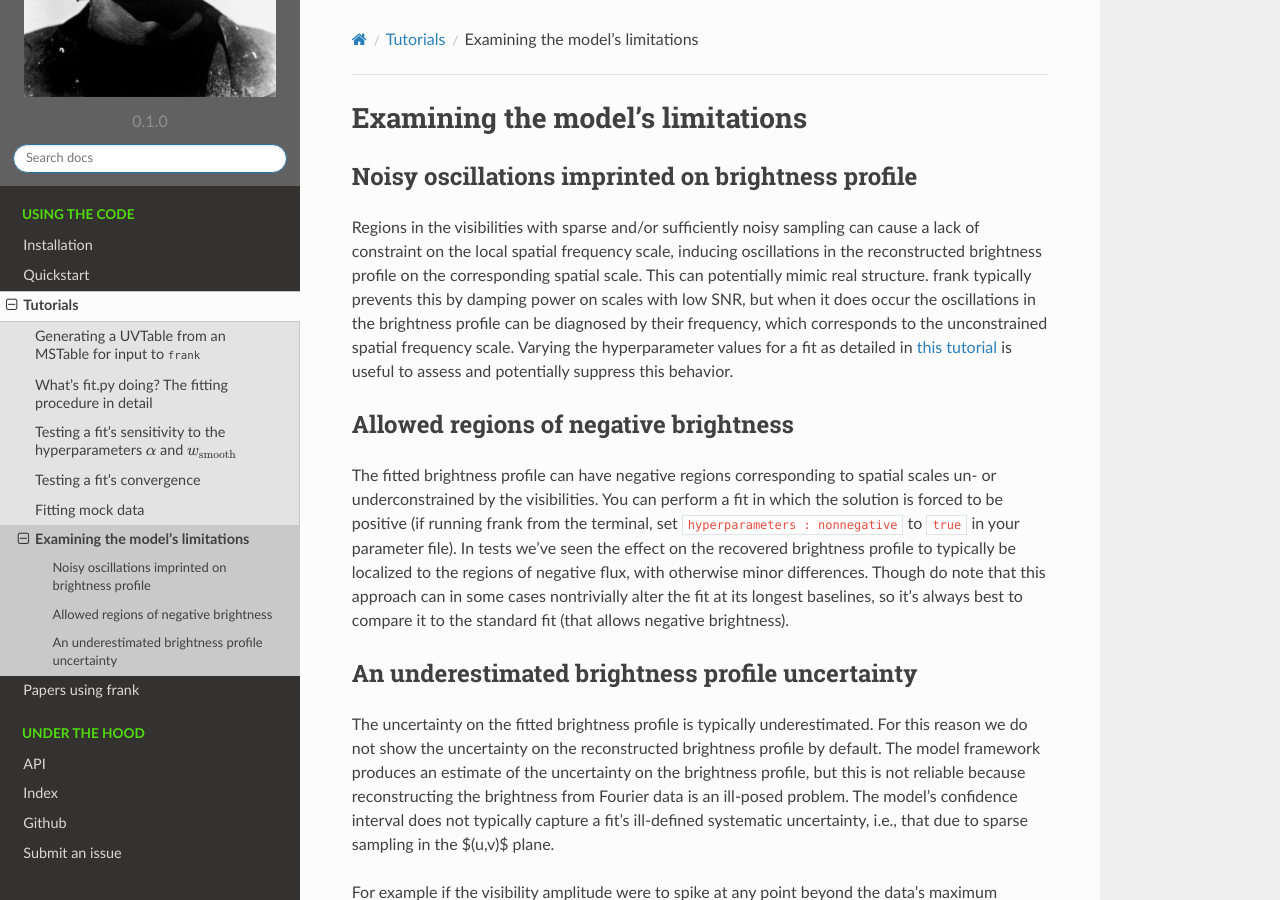
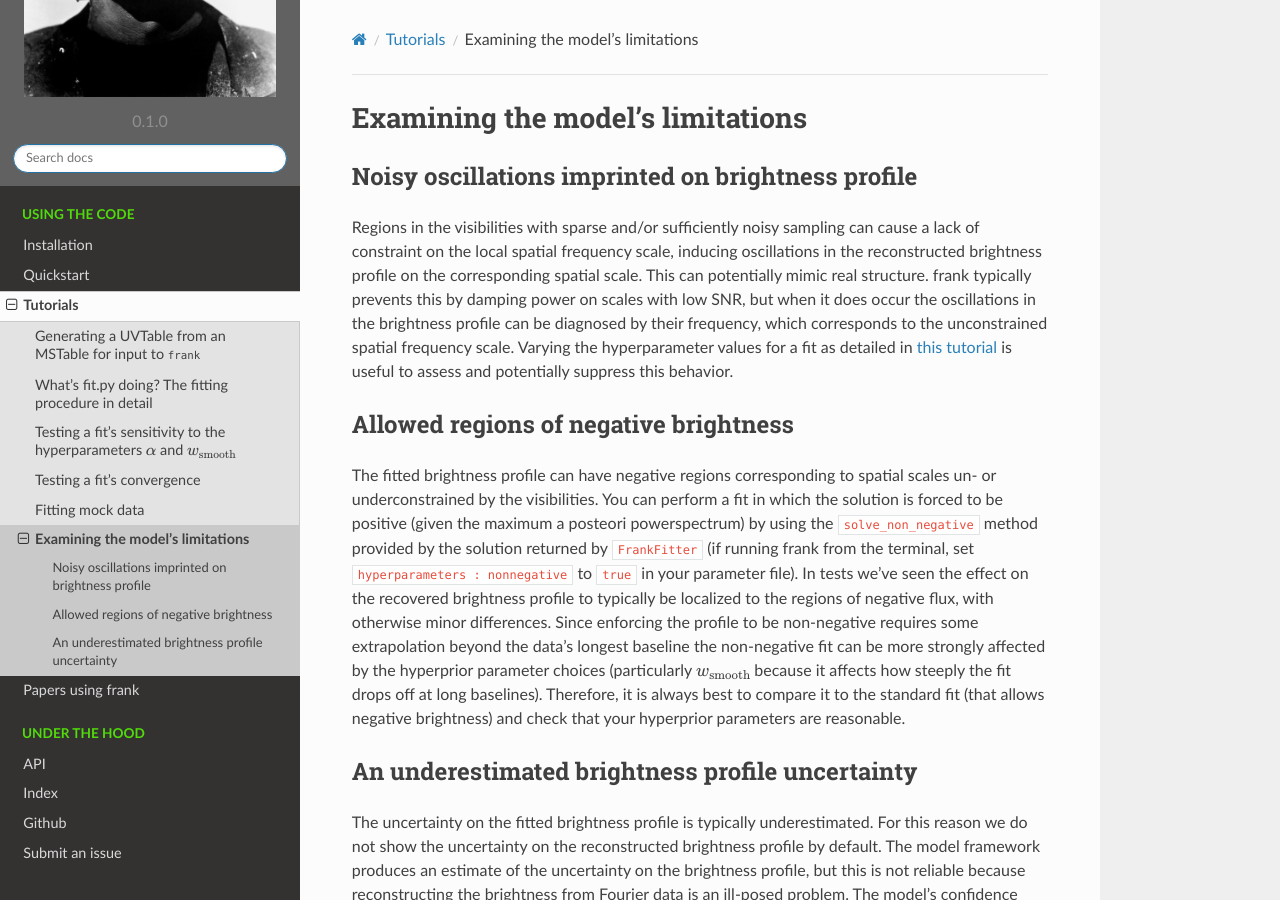
Before and after one commit to discsim/frank, a Sphinx documentation site: the page built from docs/tutorials/model_limitations.rst, in a window 1280 px wide and 900 px high. Built offline with Sphinx 7.4.7 and the Read the Docs theme 2.0.0, drawn with Linux system fonts in a browser that asks for light colours; formulas are drawn with MathJax 3.

Commit message:
Updated non-negative caveats

```diff
--- a/docs/tutorials/model_limitations.rst
+++ b/docs/tutorials/model_limitations.rst
@@ -15,11 +15,9 @@
 Allowed regions of negative brightness
 --------------------------------------
 The fitted brightness profile can have negative regions corresponding to spatial scales un- or underconstrained by the visibilities.
-You can perform a fit in which the solution is forced to be positive
-(if running frank from the terminal, set `hyperparameters : nonnegative` to `true` in your parameter file).
+You can perform a fit in which the solution is forced to be positive (given the maximum a posteori powerspectrum) by using the `solve_non_negative` method provided by the solution returned by `FrankFitter` (if running frank from the terminal, set `hyperparameters : nonnegative` to `true` in your parameter file).
 In tests we've seen the effect on the recovered brightness profile to typically be localized to the regions of negative flux,
-with otherwise minor differences. Though do note that this approach can in some cases nontrivially alter the fit at its longest baselines,
-so it's always best to compare it to the standard fit (that allows negative brightness).
+with otherwise minor differences. Since enforcing the profile to be non-negative requires some extrapolation beyond the data's longest baseline the non-negative fit can be more strongly affected by the hyperprior parameter choices (particularly :math:`w_{\rm smooth}` because it affects how steeply the fit drops off at long baselines). Therefore, it is always best to compare it to the standard fit (that allows negative brightness) and check that your hyperprior parameters are reasonable.
 
 An underestimated brightness profile uncertainty
 ------------------------------------------------
```
